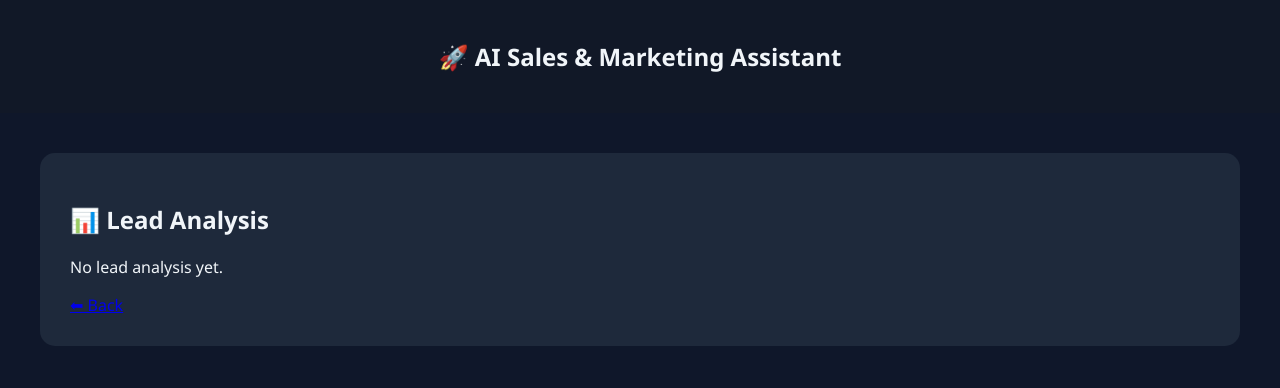
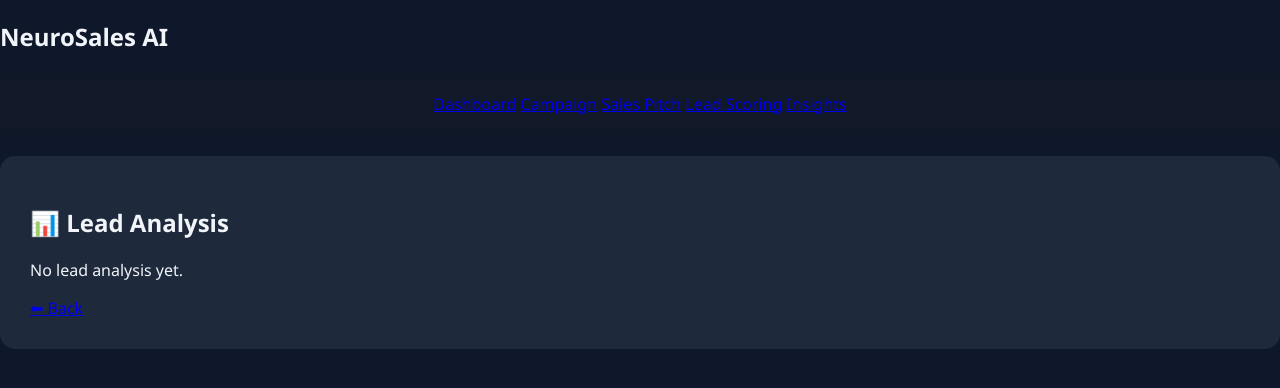
Before and after one commit to tharunkoruprolu127/Marketminds, a Flask app: template templates/lead.html in a window 1280 px wide. Shown: the top 388 px of the page. Run offline with Flask 3, Linux system fonts and the light colour scheme; the template is opened without the code that fills it, so the values that code supplies are empty.

Commit message:
Update base.html for NeuroSales AI layout

```diff
--- a/templates/base.html
+++ b/templates/base.html
@@ -1,18 +1,36 @@
 <!DOCTYPE html>
 <html>
 <head>
-    <title>AI Sales Strategist</title>
-    <link rel="stylesheet" href="{{ url_for('static', filename='style.css') }}">
+    <title>NeuroSales AI</title>
+    <link rel="stylesheet" href="{{ url_for('static', filename='css/style.css') }}">
 </head>
 <body>
-    <nav>
-        <h1>🚀 AI Sales & Marketing Assistant</h1>
-    </nav>
-    <div class="container">
-        {% block content %}{% endblock %}
-    </div>
-    <div id="loader" class="loader hidden"></div>
 
-<script src="{{ url_for('static', filename='script.js') }}"></script>
+<div class="dashboard-container">
+
+    <aside class="sidebar">
+        <h2 class="logo">NeuroSales AI</h2>
+        <nav>
+            <a href="/dashboard">Dashboard</a>
+            <a href="/campaign">Campaign</a>
+            <a href="/pitch">Sales Pitch</a>
+            <a href="/leads">Lead Scoring</a>
+            <a href="/insights">Insights</a>
+        </nav>
+    </aside>
+
+    <main class="main-content">
+        <header class="topbar">
+            <h1 class="page-title">{% block title %}{% endblock %}</h1>
+        </header>
+
+        <section class="content-area">
+            {% block content %}{% endblock %}
+        </section>
+    </main>
+
+</div>
+
+<script src="{{ url_for('static', filename='js/main.js') }}"></script>
 </body>
 </html>
```
